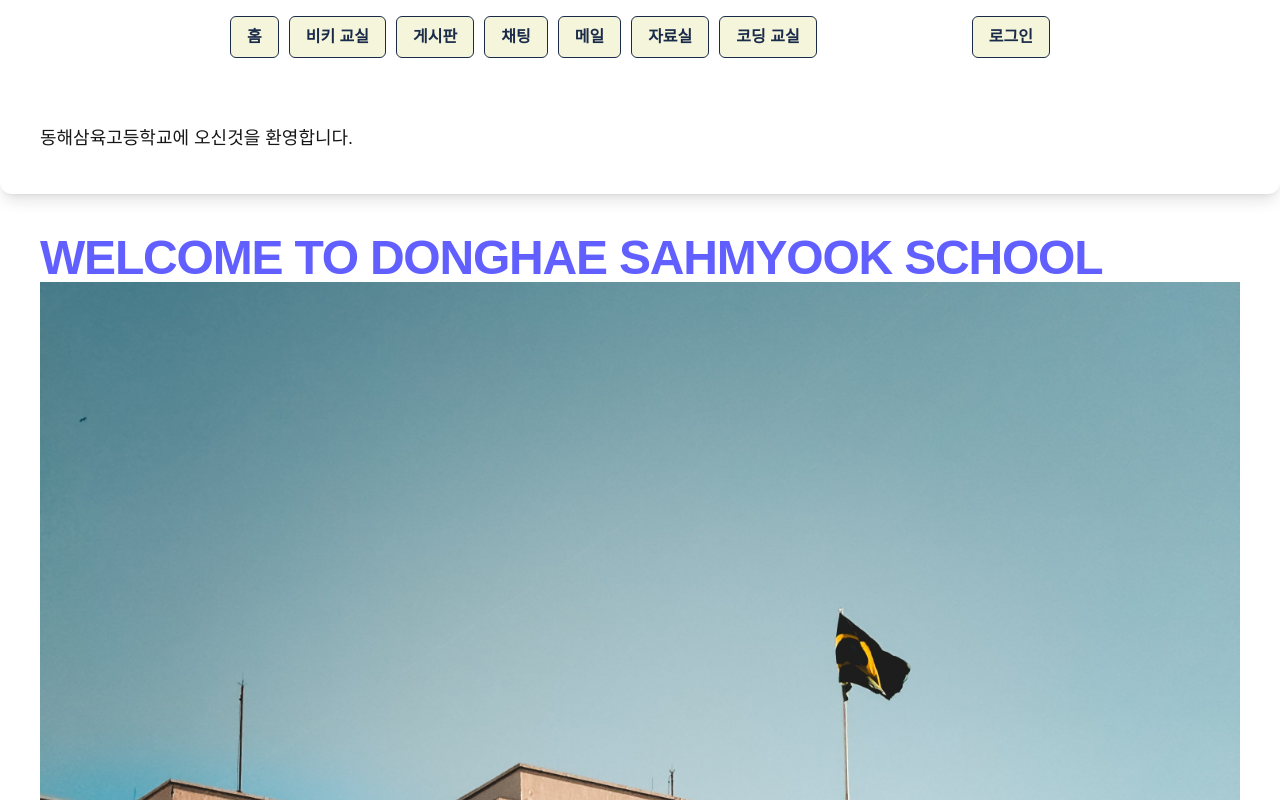
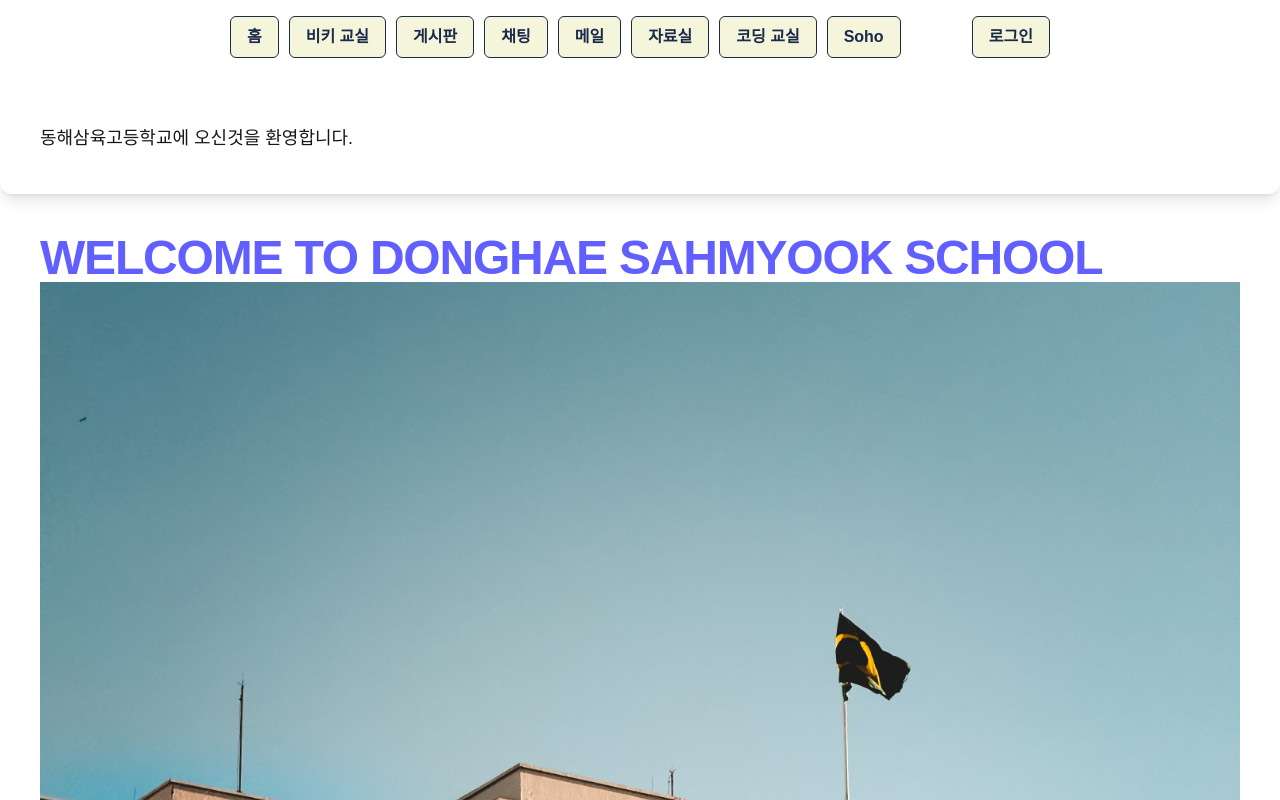
Before and after one commit to park53046/board-app, a Next.js app: page / in a window 1280 px wide. Shown: the top 800 px of the page. Built offline with nearby package versions, Linux system fonts and the light colour scheme; no server answers.

Commit message:
Soho 버튼 쇼핑몰 연결

```diff
--- a/app/layout.tsx
+++ b/app/layout.tsx
@@ -3,6 +3,10 @@ import { redirect } from "next/navigation";
 import { getSession, clearSession } from "@/lib/session";
 
 import "./globals.css";
+
+// 쇼핑몰(Soho) 주소 — 쇼핑몰을 Vercel에 배포한 뒤, 그 주소로 바꾸세요.
+const SHOP_URL = "https://soho-shop.vercel.app";
+// ↑ 배포된 쇼핑몰 주소
 
 export default async function RootLayout({
   children,
@@ -41,6 +45,7 @@ export default async function RootLayout({
           <Link href="/mail" className="nav-btn">메일</Link>
           <Link href="/files" className="nav-btn">자료실</Link>
           <Link href="/coding" className="nav-btn">코딩 교실</Link>
+          <a href={SHOP_URL} className="nav-btn">Soho</a>
 
           {/* 로그인 상태 영역 (오른쪽) */}
           {session ? (
```
